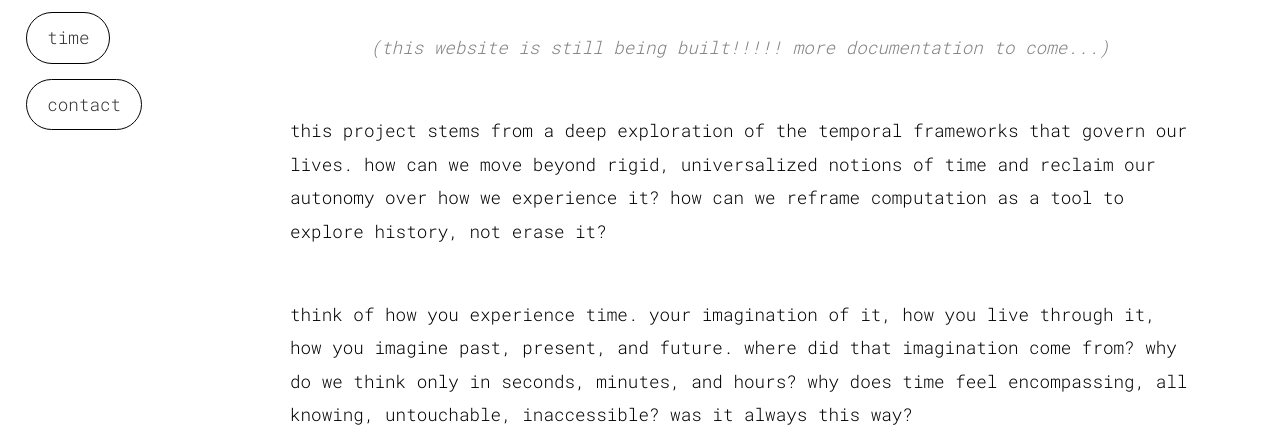
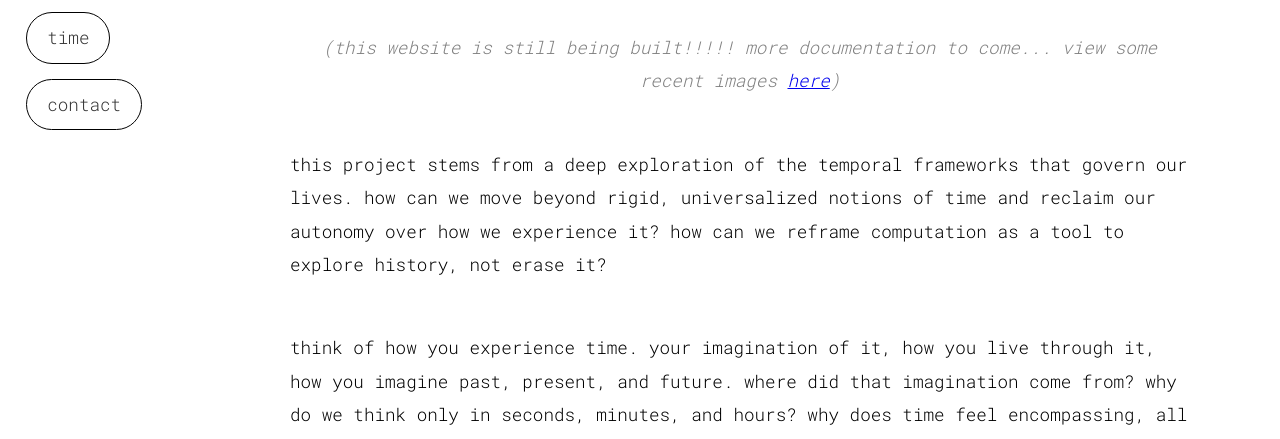
Before and after one commit to badriyahs/Thesis, a plain HTML site: page index.html in a window 1280 px wide. Shown: the part 661-1100 px from the top of the page. Drawn offline with Linux system fonts and the light colour scheme.

Commit message:
added canva documentation link

```diff
--- a/index.html
+++ b/index.html
@@ -44,7 +44,8 @@
             </div>
             <br>
             <p class="grey-italic-text">
-                (this website is still being built!!!!! more documentation to come...)
+                (this website is still being built!!!!! more documentation to come... view some recent images
+                <a href="https://badriyah.my.canva.site/documentation1" target="_blank">here</a>)
             </p>
             <p>
                 This project stems from a deep exploration of the temporal frameworks that govern our lives.
```
Also changed, not shown: 3 other files.
